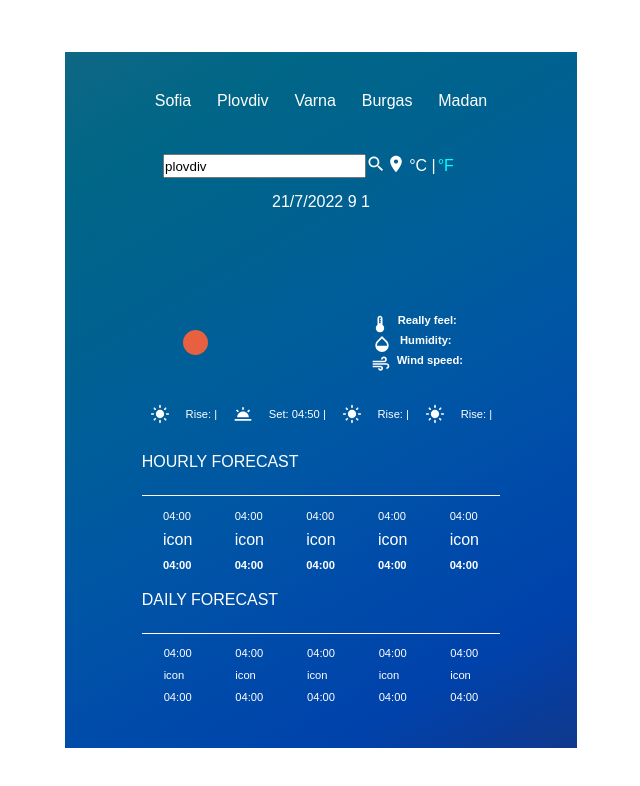
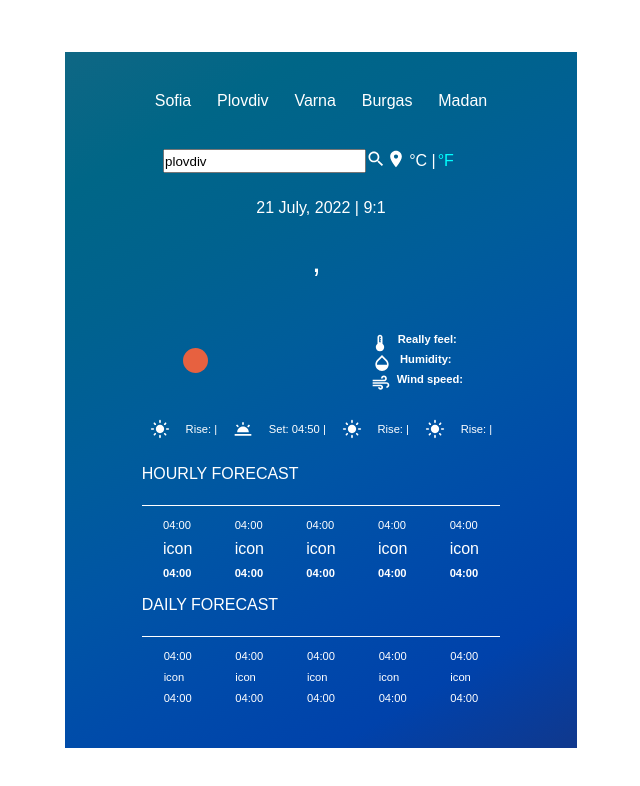
Before and after one commit to ihsanbrahomov98/weather, a React (Create React App) app in the folder frontend/: page / in a window 1280 px wide. Shown: the top 786 px of the page, without its empty margins (319-959 px from the left). Built offline with nearby package versions, Linux system fonts and the light colour scheme; no server answers.

Commit message:
luxon added

```diff
--- a/frontend/package.json
+++ b/frontend/package.json
@@ -15,6 +15,7 @@
     "@testing-library/user-event": "^13.5.0",
     "axios": "^0.27.2",
     "formik": "^2.2.9",
+    "luxon": "^3.0.1",
     "moment": "^2.29.3",
     "polished": "^4.2.2",
     "react": "^18.1.0",
--- a/frontend/src/components/MainContainer.jsx
+++ b/frontend/src/components/MainContainer.jsx
@@ -8,6 +8,7 @@ import LightModeIcon from "@mui/icons-material/LightMode";
 import AirIcon from "@mui/icons-material/Air";
 import WbTwilightIcon from "@mui/icons-material/WbTwilight";
 import "./main.css";
+import { DateTime } from "luxon";
 
 const MainContainer = () => {
   const [data, setData] = useState({});
@@ -38,10 +39,9 @@ const MainContainer = () => {
     }
   };
 
-  const current = new Date();
-  const date = `${current.getDate()}/${
-    current.getMonth() + 1
-  }/${current.getFullYear()} ${current.getHours()} ${current.getMinutes()}  `;
+  const date = DateTime.now().toFormat("dd MMMM, yyyy");
+  const hour = DateTime.now().toObject().hour;
+  const minute = DateTime.now().toObject().minute;
 
   return (
     <>
@@ -140,10 +140,15 @@ const MainContainer = () => {
               </div>
             </div>
             <div className="thirdRow">
-              <p>{date} </p>
+              <p> {date} | </p>
+              <span>&nbsp;</span> <p> {hour}:</p>
+              <p>{minute} </p>
+              <p></p>
             </div>
             <div className="fourthRow">
-              <p>{data.name}</p>
+              <p>{data.name},</p>
+              <span>&nbsp;</span>
+              <span> {data.sys ? <p>{data.sys.country}</p> : null}</span>
             </div>
             <div className="fifthRow">
               {" "}
--- a/frontend/src/components/main.css
+++ b/frontend/src/components/main.css
@@ -79,18 +79,19 @@
 }
 .thirdRow {
   flex: 1;
+
   display: flex;
   color: white;
-  justify-content: space-around;
-  align-items: space-around;
+  justify-content: center;
+  align-items: center;
   width: 80%;
 }
 .fourthRow {
   flex: 1;
   display: flex;
   color: white;
-  justify-content: space-around;
-  align-items: space-around;
+  justify-content: center;
+  align-items: center;
   width: 80%;
   font-size: 2em;
 }
```
Also changed, not shown: 1 other file (tests, documents, lock files or other folders).
